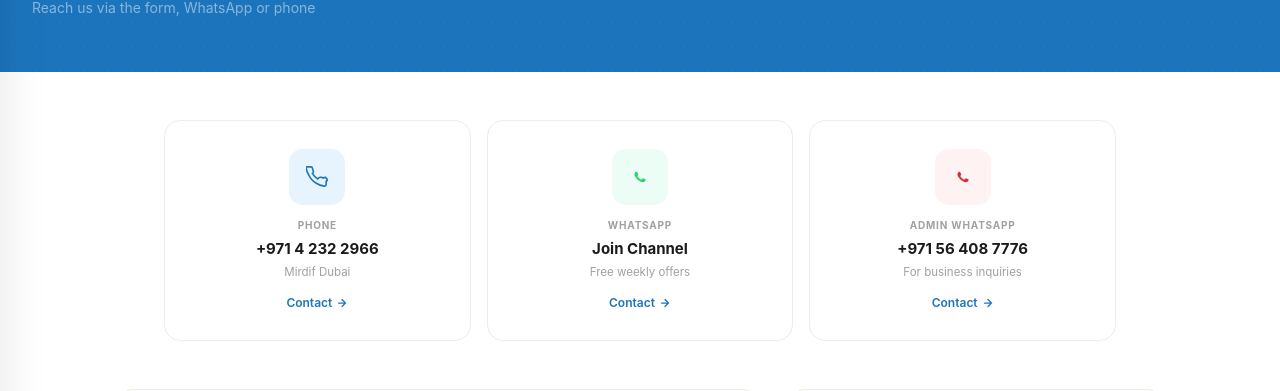
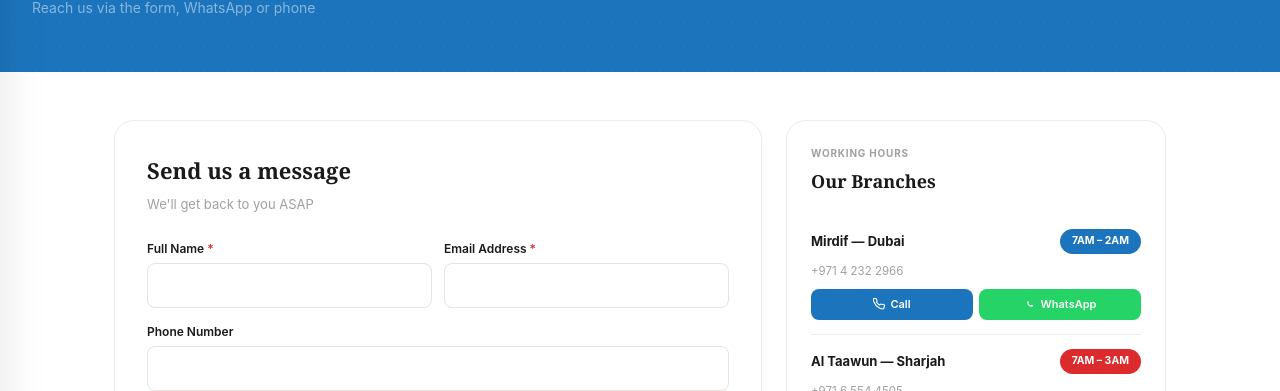
Before and after one commit to trolleysmarketing-lgtm/trolleyssupermarketllc, a Next.js app: page /en/contact in a window 1280 px wide. Shown: the part 306-697 px from the top of the page. Built offline with nearby package versions, Linux system fonts and the light colour scheme; no server answers.

Commit message:
update: contact page changes

```diff
--- a/src/app/[locale]/contact/page.tsx
+++ b/src/app/[locale]/contact/page.tsx
@@ -127,28 +127,6 @@ export default function ContactPage() {
           </div>
         </div>
 
-        {/* İLETİŞİM KARTLARI - ÜSTTE */}
-        <div style={{ maxWidth: 1000, margin: "0 auto", padding: "48px 24px 0" }}>
-          <div className="contact-cards" style={{ display: "grid", gridTemplateColumns: "repeat(3, 1fr)", gap: 16 }}>
-            {contactCards.map((card, i) => (
-              <a key={i} href={card.href} target={card.href.startsWith("http") ? "_blank" : undefined} rel={card.href.startsWith("http") ? "noopener noreferrer" : undefined}
-                className="contact-card"
-                style={{ display: "flex", flexDirection: "column", alignItems: "center", textAlign: "center", padding: "28px 20px", background: "#fff", borderRadius: 16, border: "1px solid #f0ebe4", gap: 12 }}>
-                <div style={{ width: 56, height: 56, borderRadius: 14, background: card.bg, display: "flex", alignItems: "center", justifyContent: "center" }}>{card.icon}</div>
-                <div>
-                  <p style={{ fontSize: 10, fontWeight: 700, color: "#a0a0a0", margin: "0 0 4px", letterSpacing: ".08em", textTransform: "uppercase" }}>{card.label}</p>
-                  <p style={{ fontSize: 15, fontWeight: 700, color: "#1a1a1a", margin: "0 0 2px" }}>{card.value}</p>
-                  <p style={{ fontSize: 11.5, color: "#a0a0a0", margin: 0 }}>{card.sub}</p>
-                </div>
-                <span style={{ fontSize: 12, fontWeight: 600, color: "#1C75BC", display: "flex", alignItems: "center", gap: 4 }}>
-                  {isAr ? "تواصل" : "Contact"}
-                  <svg width="12" height="12" viewBox="0 0 24 24" fill="none" stroke="currentColor" strokeWidth="2.5" strokeLinecap="round"><path d="M5 12h14M12 5l7 7-7 7"/></svg>
-                </span>
-              </a>
-            ))}
-          </div>
-        </div>
-
         {/* FORM + SAATLER YAN YANA */}
         <div style={{ maxWidth: 1100, margin: "0 auto", padding: "48px 24px 80px" }}>
           <div className="content-grid" style={{ display: "grid", gridTemplateColumns: "1fr 380px", gap: 24, alignItems: "flex-start" }}>
```
